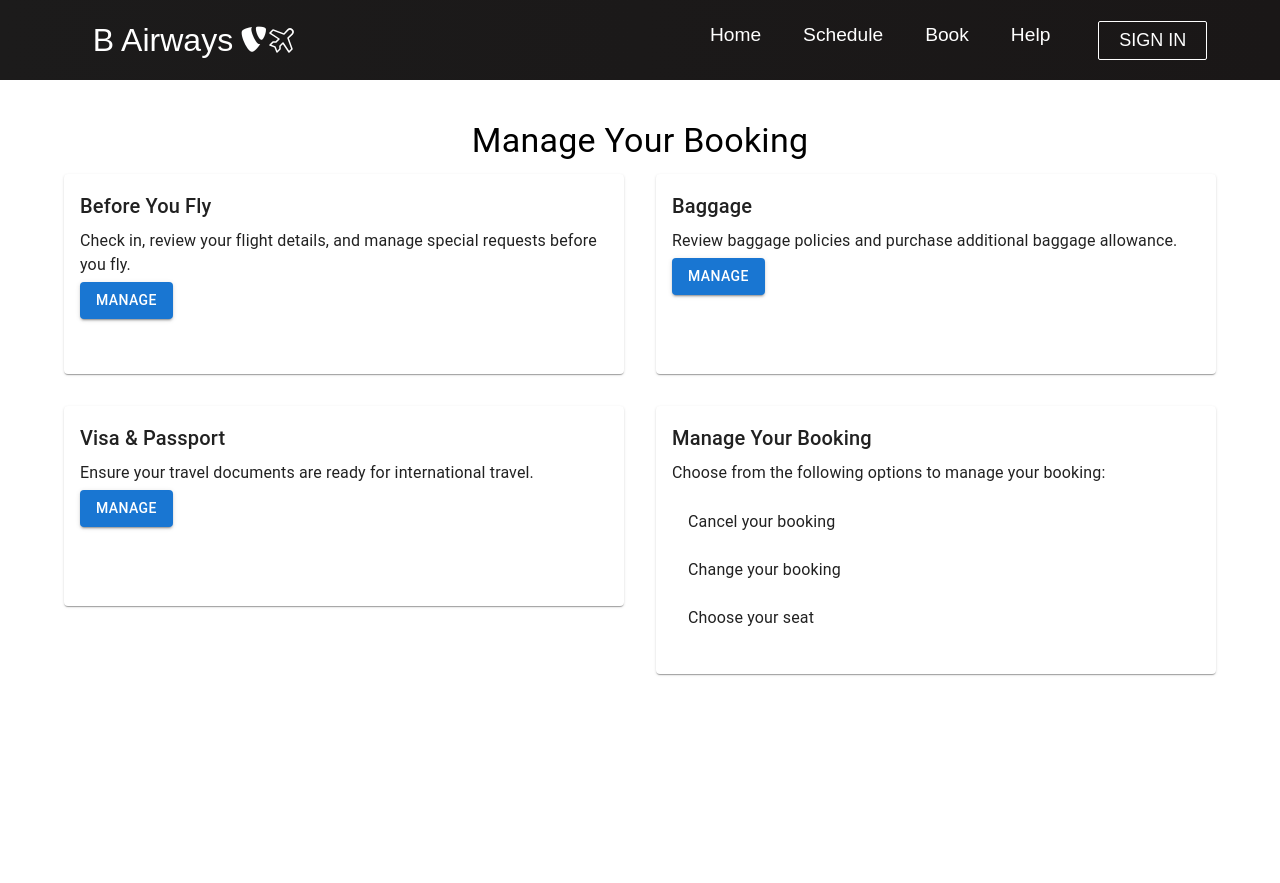
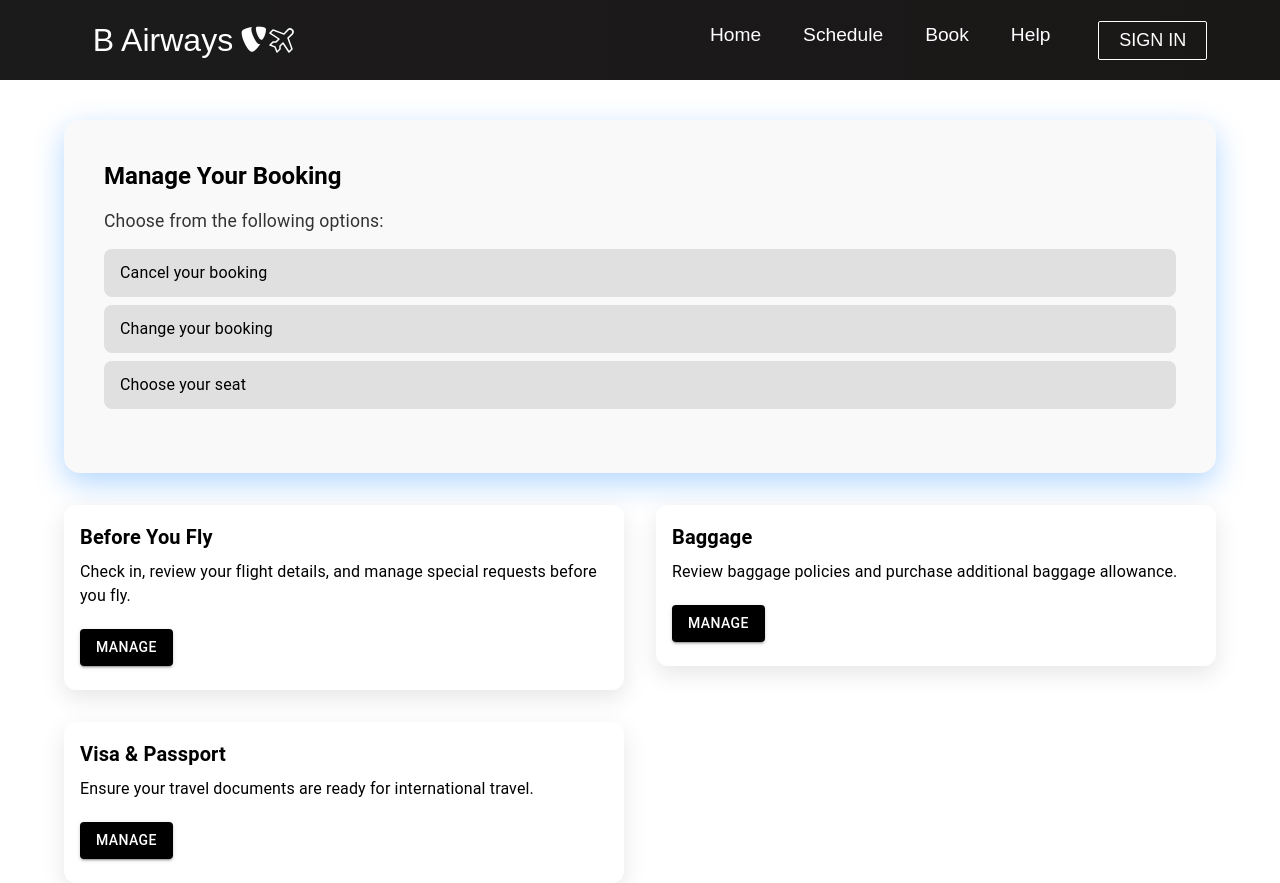
Before and after one commit to De-Silva-Madhushankha/Airline-Reservation-System, a React (Vite) app in the folder b-airlines-frontend/: page /manage in a window 1280 px wide. Before the commit the page ends 800 px from the top, so only its background shows below. Built offline with nearby package versions, Linux system fonts and the light colour scheme.

Commit message:
manage booking

```diff
--- a/b-airlines-frontend/src/App.css
+++ b/b-airlines-frontend/src/App.css
@@ -1,3 +1,8 @@
+/* Tailwind CSS layers */
+/* @tailwind base;
+@tailwind components;
+@tailwind utilities; */
+
 * {
     box-sizing: border-box;
     margin: 0;
@@ -13,7 +18,6 @@
     justify-content: center;
     font-size: 3rem;
 }
-
 
 .sign-up {
     background-image: url('/images/img-8.jpg');
--- a/b-airlines-frontend/src/pages/ChangeBooking.jsx
+++ b/b-airlines-frontend/src/pages/ChangeBooking.jsx
@@ -1,11 +1,104 @@
-import React from 'react';
+import React, { useState, useEffect } from 'react';
+import { Container, Table, TableBody, TableCell, TableHead, TableRow, Button, Select, MenuItem, Typography } from '@mui/material';
+
+// Mock function to get booking details (you would replace this with an API call)
+const getBookingDetails = () => {
+  return {
+    flightNumber: 'AR1234',
+    departure: 'New York (JFK)',
+    destination: 'Los Angeles (LAX)',
+    date: '2024-10-15',
+    planeType: 'Boeing 737',
+  };
+};
 
 const ChangeBooking = () => {
+  // State for booking details
+  const [bookingDetails, setBookingDetails] = useState(getBookingDetails());
+  // State for the selected plane type
+  const [selectedPlane, setSelectedPlane] = useState(bookingDetails.planeType);
+
+  // Handle plane type change
+  const handlePlaneChange = (event) => {
+    setSelectedPlane(event.target.value);
+  };
+
+  // Handle form submission (you would make an API call here)
+  const handleSubmit = () => {
+    // Update booking details with the new plane
+    const updatedBooking = {
+      ...bookingDetails,
+      planeType: selectedPlane,
+    };
+
+    console.log('Updated Booking:', updatedBooking);
+    // Add API call here to submit the updated booking details
+  };
+
   return (
-    <div>
-      <h2>Change Your Booking</h2>
-      <p>This is where the change booking functionality will go.</p>
-    </div>
+    <Container sx={{ mt: 4 }}>
+      <Typography variant="h4" gutterBottom align="center">
+        Change Your Booking
+      </Typography>
+
+      <Table>
+        <TableHead>
+          <TableRow>
+            <TableCell><strong>Booking Detail</strong></TableCell>
+            <TableCell><strong>Value</strong></TableCell>
+          </TableRow>
+        </TableHead>
+        <TableBody>
+          {/* Flight Number */}
+          <TableRow>
+            <TableCell>Flight Number</TableCell>
+            <TableCell>{bookingDetails.flightNumber}</TableCell>
+          </TableRow>
+
+          {/* Route (non-editable) */}
+          <TableRow>
+            <TableCell>Departure</TableCell>
+            <TableCell>{bookingDetails.departure}</TableCell>
+          </TableRow>
+          <TableRow>
+            <TableCell>Destination</TableCell>
+            <TableCell>{bookingDetails.destination}</TableCell>
+          </TableRow>
+
+          {/* Date */}
+          <TableRow>
+            <TableCell>Date</TableCell>
+            <TableCell>{bookingDetails.date}</TableCell>
+          </TableRow>
+
+          {/* Plane Type (editable) */}
+          <TableRow>
+            <TableCell>Plane Type</TableCell>
+            <TableCell>
+              <Select
+                value={selectedPlane}
+                onChange={handlePlaneChange}
+                fullWidth
+              >
+                <MenuItem value="Boeing 737">Boeing 737</MenuItem>
+                <MenuItem value="Airbus A320">Airbus A320</MenuItem>
+                <MenuItem value="Boeing 747">Boeing 747</MenuItem>
+                <MenuItem value="Airbus A380">Airbus A380</MenuItem>
+              </Select>
+            </TableCell>
+          </TableRow>
+        </TableBody>
+      </Table>
+
+      <Button
+        variant="contained"
+        color="primary"
+        onClick={handleSubmit}
+        sx={{ mt: 3 }}
+      >
+        Save Changes
+      </Button>
+    </Container>
   );
 };
 
--- a/b-airlines-frontend/src/pages/Manage.jsx
+++ b/b-airlines-frontend/src/pages/Manage.jsx
@@ -12,17 +12,117 @@ const Manage = () => {
 
   return (
     <>
-    <Navbar/>
-    <Container sx={{ mt: 5 }}>
-      <Typography variant="h4" align="center" gutterBottom>
+      <Navbar />
+      <Container sx={{ mt: 5, color: '#000000' }}>
+        <Grid container spacing={4}>
+          {/* Manage Booking Card - Highlighted */}
+          <Grid item xs={12}>
+            <Card
+              sx={{
+                backgroundColor: '#f9f9f9',
+                color: '#000000',
+                boxShadow: '0 10px 30px rgba(0, 123, 255, 0.3)',
+                borderRadius: '16px',
+                padding: 3,
+                transition: 'transform 0.3s',
+                '&:hover': {
+                  transform: 'scale(1.02)',
+                },
+              }}
+            >
+              <CardContent>
+                {/* Manage Your Booking Title */}
+                <Typography variant="h5" gutterBottom sx={{ fontWeight: 'bold', mb: 2 }}>
                   Manage Your Booking
                 </Typography>
-      <Grid container spacing={4}>
+                <Typography variant="body1" gutterBottom sx={{ color: '#333', fontSize: '1.1rem' }}>
+                  Choose from the following options:
+                </Typography>
+                <List>
+                  <ListItem
+                    button
+                    onClick={() => handleNavigation('/manage/cancel-booking')}
+                    sx={{
+                      backgroundColor: '#e0e0e0',
+                      '&:hover': {
+                        backgroundColor: '#bdbdbd',
+                        color: '#000',
+                        '& .MuiTypography-root': {
+                          color: '#1976d2', // Change text color to blue on hover
+                        },
+                      },
+                      borderRadius: '8px',
+                      mb: 1,
+                    }}
+                  >
+                    <ListItemText
+                      primary="Cancel your booking"
+                      sx={{ fontSize: '1rem', fontWeight: '600', '&:hover': { color: '#1976d2' } }}
+                    />
+                  </ListItem>
+                  <ListItem
+                    button
+                    onClick={() => handleNavigation('/manage/change-booking')}
+                    sx={{
+                      backgroundColor: '#e0e0e0',
+                      '&:hover': {
+                        backgroundColor: '#bdbdbd',
+                        color: '#000',
+                        '& .MuiTypography-root': {
+                          color: '#1976d2', // Change text color to blue on hover
+                        },
+                      },
+                      borderRadius: '8px',
+                      mb: 1,
+                    }}
+                  >
+                    <ListItemText
+                      primary="Change your booking"
+                      sx={{ fontSize: '1rem', fontWeight: '600', '&:hover': { color: '#1976d2' } }}
+                    />
+                  </ListItem>
+                  <ListItem
+                    button
+                    onClick={() => handleNavigation('/manage/change-seat')}
+                    sx={{
+                      backgroundColor: '#e0e0e0',
+                      '&:hover': {
+                        backgroundColor: '#bdbdbd',
+                        color: '#000',
+                        '& .MuiTypography-root': {
+                          color: '#1976d2', // Change text color to blue on hover
+                        },
+                      },
+                      borderRadius: '8px',
+                      mb: 1,
+                    }}
+                  >
+                    <ListItemText
+                      primary="Choose your seat"
+                      sx={{ fontSize: '1rem', fontWeight: '600', '&:hover': { color: '#1976d2' } }}
+                    />
+                  </ListItem>
+                </List>
+              </CardContent>
+            </Card>
+          </Grid>
+
           {/* Before You Fly Card */}
           <Grid item xs={12} md={6}>
-          <Card sx={{ minHeight: '200px' }}>
+            <Card
+              sx={{
+                backgroundColor: '#ffffff',
+                color: '#000',
+                boxShadow: '0 8px 24px rgba(0,0,0,0.1)',
+                borderRadius: '12px',
+                transition: 'transform 0.3s',
+                '&:hover': {
+                  transform: 'scale(1.02)',
+                },
+              }}
+            >
               <CardContent>
-              <Typography variant="h6" gutterBottom>
+                <Typography variant="h6" gutterBottom sx={{ fontWeight: 'bold' }}>
                   Before You Fly
                 </Typography>
                 <Typography variant="body1" gutterBottom>
@@ -31,6 +131,7 @@ const Manage = () => {
                 <Button
                   variant="contained"
                   color="primary"
+                  sx={{ mt: 2, backgroundColor: '#000', '&:hover': { backgroundColor: '#1976d2', color: '#fff' } }}
                   onClick={() => handleNavigation('/manage/before-you-fly')}
                 >
                   Manage
@@ -41,9 +142,20 @@ const Manage = () => {
 
           {/* Baggage Card */}
           <Grid item xs={12} md={6}>
-          <Card sx={{ minHeight: '200px' }}>
+            <Card
+              sx={{
+                backgroundColor: '#ffffff',
+                color: '#000',
+                boxShadow: '0 8px 24px rgba(0,0,0,0.1)',
+                borderRadius: '12px',
+                transition: 'transform 0.3s',
+                '&:hover': {
+                  transform: 'scale(1.02)',
+                },
+              }}
+            >
               <CardContent>
-              <Typography variant="h6" gutterBottom>
+                <Typography variant="h6" gutterBottom sx={{ fontWeight: 'bold' }}>
                   Baggage
                 </Typography>
                 <Typography variant="body1" gutterBottom>
@@ -52,6 +164,7 @@ const Manage = () => {
                 <Button
                   variant="contained"
                   color="primary"
+                  sx={{ mt: 2, backgroundColor: '#000', '&:hover': { backgroundColor: '#1976d2', color: '#fff' } }}
                   onClick={() => handleNavigation('/manage/baggage')}
                 >
                   Manage
@@ -62,9 +175,20 @@ const Manage = () => {
 
           {/* Visa & Passport Card */}
           <Grid item xs={12} md={6}>
-          <Card sx={{ minHeight: '200px' }}>
+            <Card
+              sx={{
+                backgroundColor: '#ffffff',
+                color: '#000',
+                boxShadow: '0 8px 24px rgba(0,0,0,0.1)',
+                borderRadius: '12px',
+                transition: 'transform 0.3s',
+                '&:hover': {
+                  transform: 'scale(1.02)',
+                },
+              }}
+            >
               <CardContent>
-              <Typography variant="h6" gutterBottom>
+                <Typography variant="h6" gutterBottom sx={{ fontWeight: 'bold' }}>
                   Visa & Passport
                 </Typography>
                 <Typography variant="body1" gutterBottom>
@@ -73,35 +197,11 @@ const Manage = () => {
                 <Button
                   variant="contained"
                   color="primary"
+                  sx={{ mt: 2, backgroundColor: '#000', '&:hover': { backgroundColor: '#1976d2', color: '#fff' } }}
                   onClick={() => handleNavigation('/manage/visa-passport')}
                 >
                   Manage
                 </Button>
-            </CardContent>
-          </Card>
-        </Grid>
-
-        {/* Manage Booking Card */}
-        <Grid item xs={12} md={6}>
-          <Card sx={{ minHeight: '250px' }}>
-            <CardContent>
-              <Typography variant="h6" gutterBottom>
-                Manage Your Booking
-              </Typography>
-              <Typography variant="body1" gutterBottom>
-                Choose from the following options to manage your booking:
-              </Typography>
-              <List>
-                <ListItem button onClick={() => handleNavigation('/manage/cancel-booking')}>
-                  <ListItemText primary="Cancel your booking" />
-                </ListItem>
-                <ListItem button onClick={() => handleNavigation('/manage/change-booking')}>
-                  <ListItemText primary="Change your booking" />
-                </ListItem>
-                <ListItem button onClick={() => handleNavigation('/manage/change-seat')}>
-                  <ListItemText primary="Choose your seat" />
-                </ListItem>
-              </List>
               </CardContent>
             </Card>
           </Grid>
```
Lines whose indentation alone changed are shown as unchanged.
